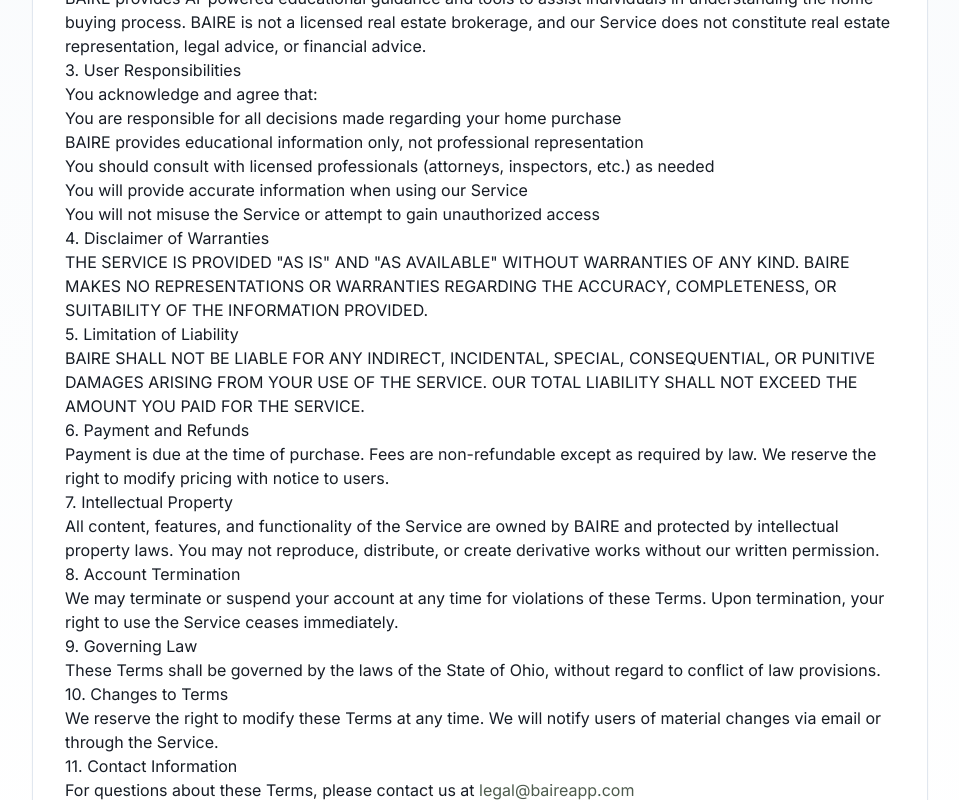
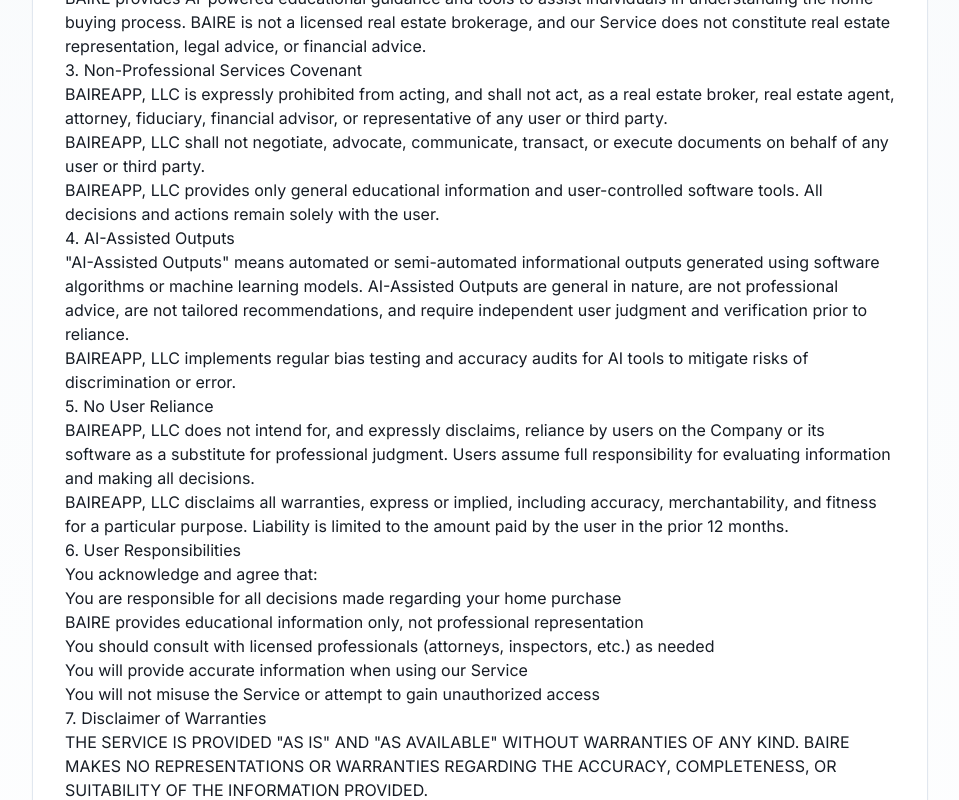
Before and after one commit to geoffbailey114/baireapp, a Next.js app: page /terms in a window 1280 px wide. Shown: the part 440-1240 px from the top of the page, without its empty margins (160-1119 px from the left). Built offline with nearby package versions, Linux system fonts and the light colour scheme.

Commit message:
Update page.tsx

```diff
--- a/app/terms/page.tsx
+++ b/app/terms/page.tsx
@@ -31,7 +31,47 @@ export default function TermsPage() {
                 real estate representation, legal advice, or financial advice.
               </p>
 
-              <h2>3. User Responsibilities</h2>
+              <h2>3. Non-Professional Services Covenant</h2>
+              <p>
+                BAIREAPP, LLC is expressly prohibited from acting, and shall not act, as a
+                real estate broker, real estate agent, attorney, fiduciary, financial advisor,
+                or representative of any user or third party.
+              </p>
+              <p>
+                BAIREAPP, LLC shall not negotiate, advocate, communicate, transact, or execute
+                documents on behalf of any user or third party.
+              </p>
+              <p>
+                BAIREAPP, LLC provides only general educational information and user-controlled
+                software tools. All decisions and actions remain solely with the user.
+              </p>
+
+              <h2>4. AI-Assisted Outputs</h2>
+              <p>
+                "AI-Assisted Outputs" means automated or semi-automated informational outputs
+                generated using software algorithms or machine learning models. AI-Assisted
+                Outputs are general in nature, are not professional advice, are not tailored
+                recommendations, and require independent user judgment and verification prior
+                to reliance.
+              </p>
+              <p>
+                BAIREAPP, LLC implements regular bias testing and accuracy audits for AI tools
+                to mitigate risks of discrimination or error.
+              </p>
+
+              <h2>5. No User Reliance</h2>
+              <p>
+                BAIREAPP, LLC does not intend for, and expressly disclaims, reliance by users
+                on the Company or its software as a substitute for professional judgment. Users
+                assume full responsibility for evaluating information and making all decisions.
+              </p>
+              <p>
+                BAIREAPP, LLC disclaims all warranties, express or implied, including accuracy,
+                merchantability, and fitness for a particular purpose. Liability is limited to
+                the amount paid by the user in the prior 12 months.
+              </p>
+
+              <h2>6. User Responsibilities</h2>
               <p>You acknowledge and agree that:</p>
               <ul>
                 <li>You are responsible for all decisions made regarding your home purchase</li>
@@ -41,54 +81,55 @@ export default function TermsPage() {
                 <li>You will not misuse the Service or attempt to gain unauthorized access</li>
               </ul>
 
-              <h2>4. Disclaimer of Warranties</h2>
+              <h2>7. Disclaimer of Warranties</h2>
               <p>
                 THE SERVICE IS PROVIDED "AS IS" AND "AS AVAILABLE" WITHOUT WARRANTIES
                 OF ANY KIND. BAIRE MAKES NO REPRESENTATIONS OR WARRANTIES REGARDING
                 THE ACCURACY, COMPLETENESS, OR SUITABILITY OF THE INFORMATION PROVIDED.
               </p>
 
-              <h2>5. Limitation of Liability</h2>
+              <h2>8. Limitation of Liability</h2>
               <p>
                 BAIRE SHALL NOT BE LIABLE FOR ANY INDIRECT, INCIDENTAL, SPECIAL,
                 CONSEQUENTIAL, OR PUNITIVE DAMAGES ARISING FROM YOUR USE OF THE SERVICE.
-                OUR TOTAL LIABILITY SHALL NOT EXCEED THE AMOUNT YOU PAID FOR THE SERVICE.
+                OUR TOTAL LIABILITY SHALL NOT EXCEED THE AMOUNT YOU PAID FOR THE SERVICE
+                IN THE PRIOR 12 MONTHS.
               </p>
 
-              <h2>6. Payment and Refunds</h2>
+              <h2>9. Payment and Refunds</h2>
               <p>
                 Payment is due at the time of purchase. Fees are non-refundable except
                 as required by law. We reserve the right to modify pricing with notice
                 to users.
               </p>
 
-              <h2>7. Intellectual Property</h2>
+              <h2>10. Intellectual Property</h2>
               <p>
                 All content, features, and functionality of the Service are owned by
                 BAIRE and protected by intellectual property laws. You may not reproduce,
                 distribute, or create derivative works without our written permission.
               </p>
 
-              <h2>8. Account Termination</h2>
+              <h2>11. Account Termination</h2>
               <p>
                 We may terminate or suspend your account at any time for violations of
                 these Terms. Upon termination, your right to use the Service ceases
                 immediately.
               </p>
 
-              <h2>9. Governing Law</h2>
+              <h2>12. Governing Law</h2>
               <p>
                 These Terms shall be governed by the laws of the State of Ohio, without
                 regard to conflict of law provisions.
               </p>
 
-              <h2>10. Changes to Terms</h2>
+              <h2>13. Changes to Terms</h2>
               <p>
                 We reserve the right to modify these Terms at any time. We will notify
                 users of material changes via email or through the Service.
               </p>
 
-              <h2>11. Contact Information</h2>
+              <h2>14. Contact Information</h2>
               <p>
                 For questions about these Terms, please contact us at{' '}
                 <a href="mailto:legal@baireapp.com" className="text-sage-600 hover:text-sage-700">
```
